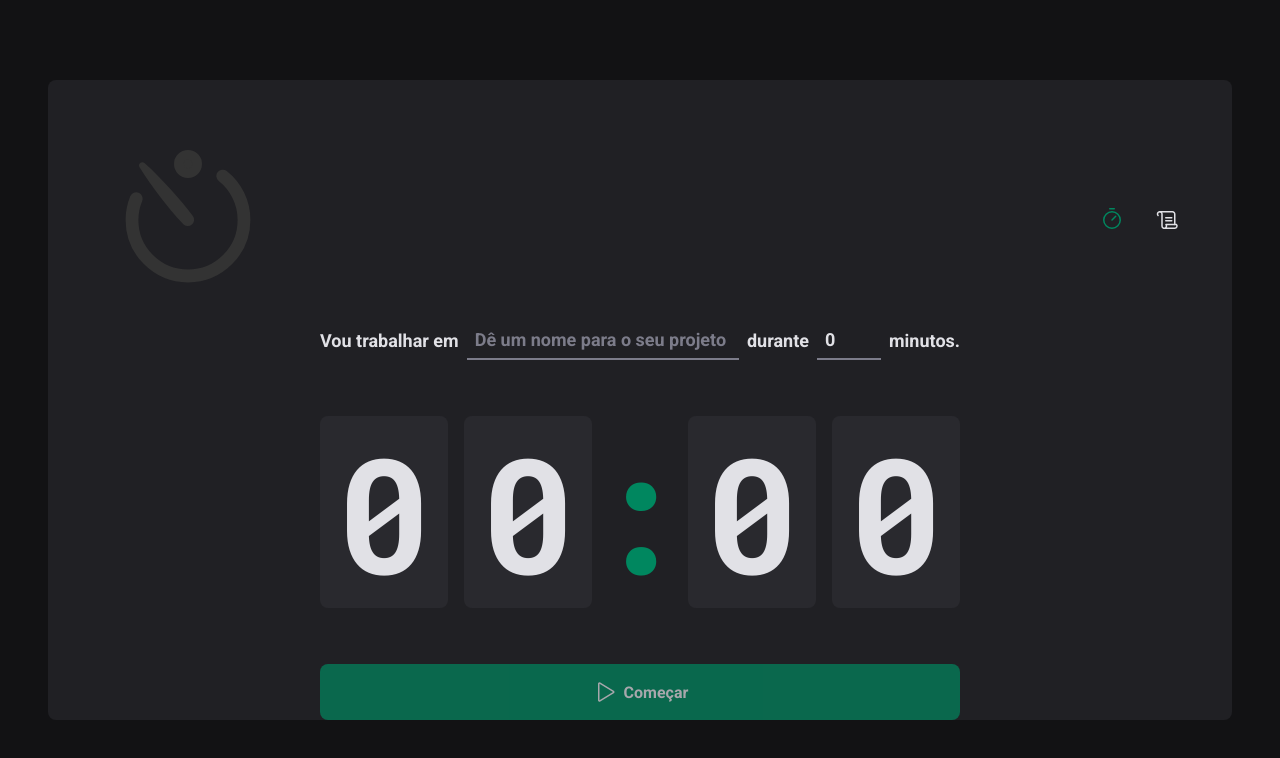
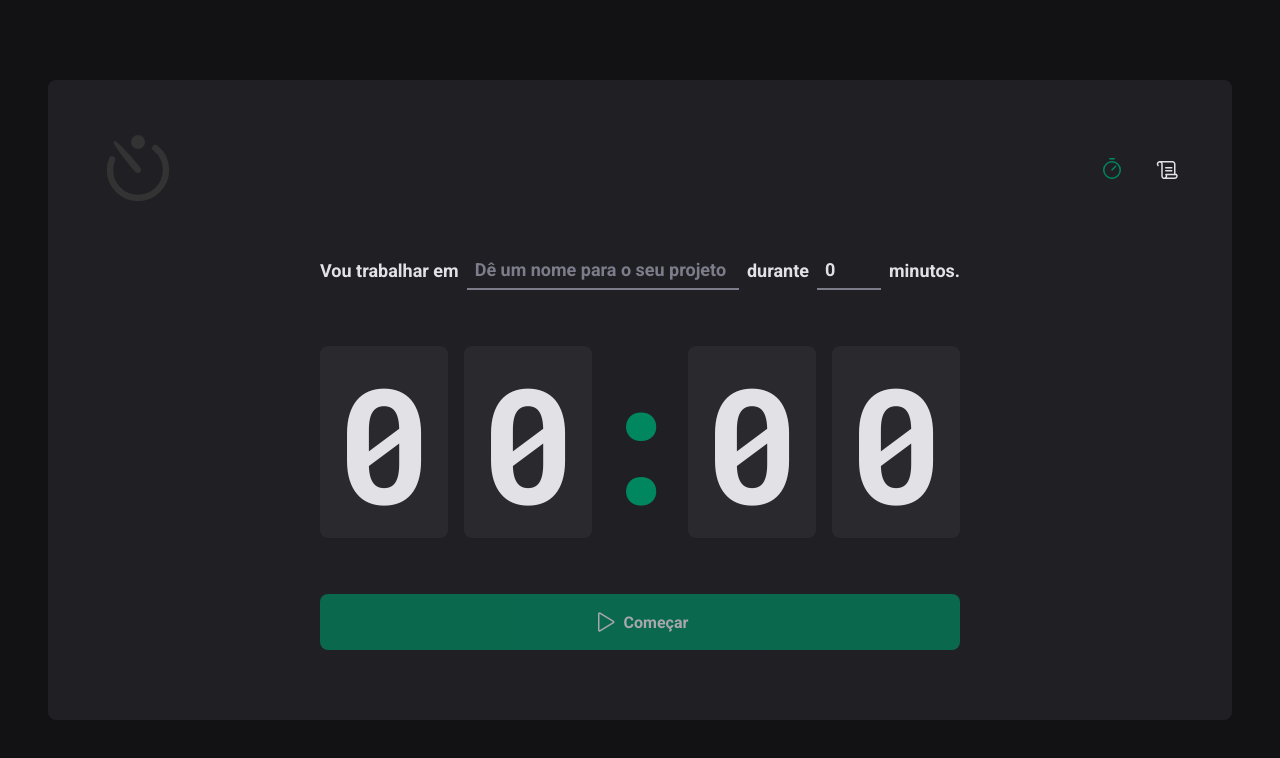
Before and after one commit to Rodrigues-Gustavo/Timer-App, a React (Vite) app: page / in a window 1280 px wide. Shown: the top 758 px of the page. Built offline with nearby package versions, Linux system fonts and the light colour scheme.

Commit message:
changing logo size

```diff
--- a/src/components/Header/index.tsx
+++ b/src/components/Header/index.tsx
@@ -6,8 +6,6 @@ import logoTimer from '../../assets/logo-timer.svg'
 export const Header = () => {
   return (
     <HeaderContainer>
-      {/* <img src="https://loading.io/icon/zhk2bz" alt="" /> */}
-      {/* <span>LOGO</span> */}
       <img src={logoTimer} alt="" />
       <nav>
         <NavLink to="/" title="timer">
--- a/src/components/Header/styles.ts
+++ b/src/components/Header/styles.ts
@@ -28,6 +28,6 @@ export const HeaderContainer = styled.header`
   }
 
   img {
-    color: #fff;
+    max-width: 100px;
   }
 `
```
